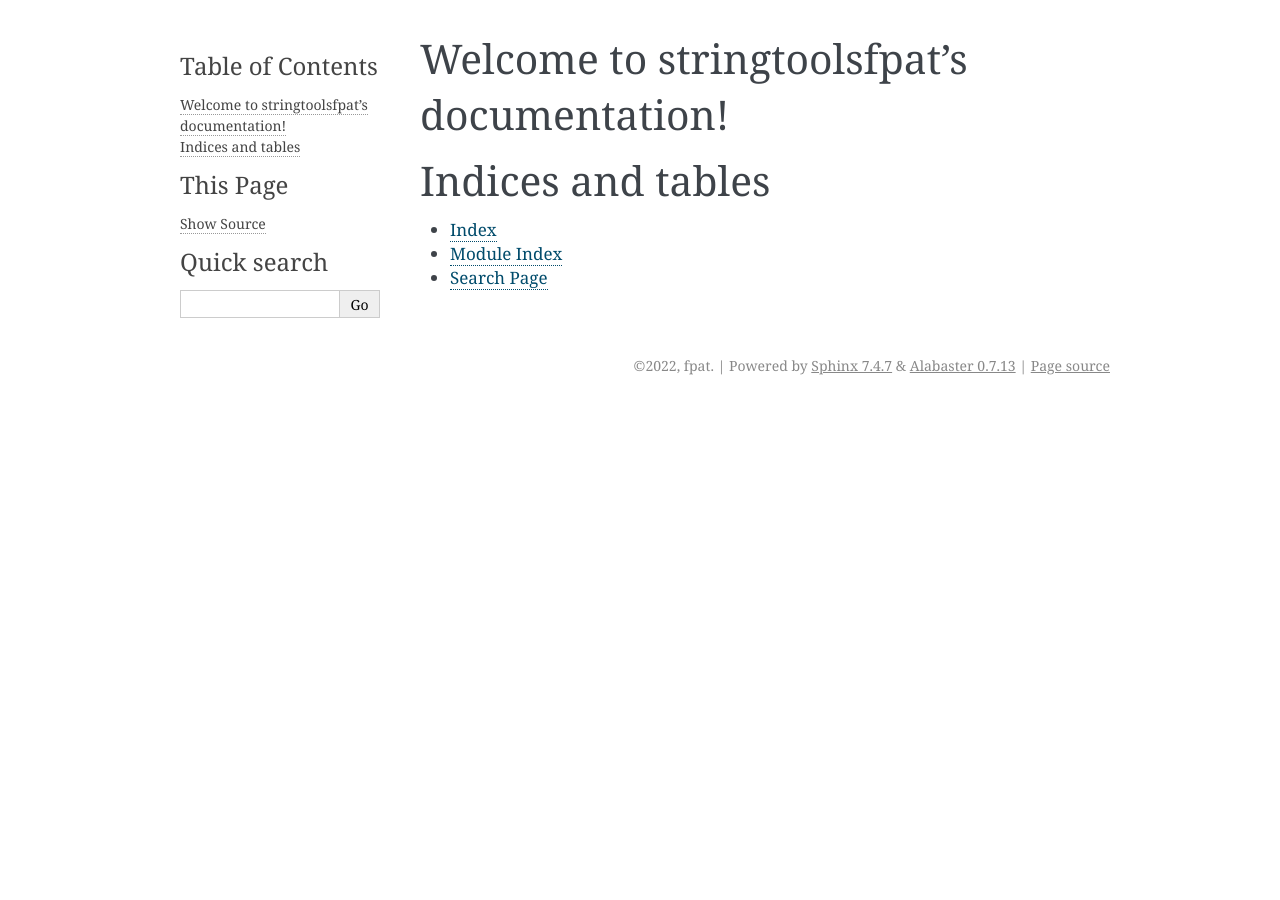
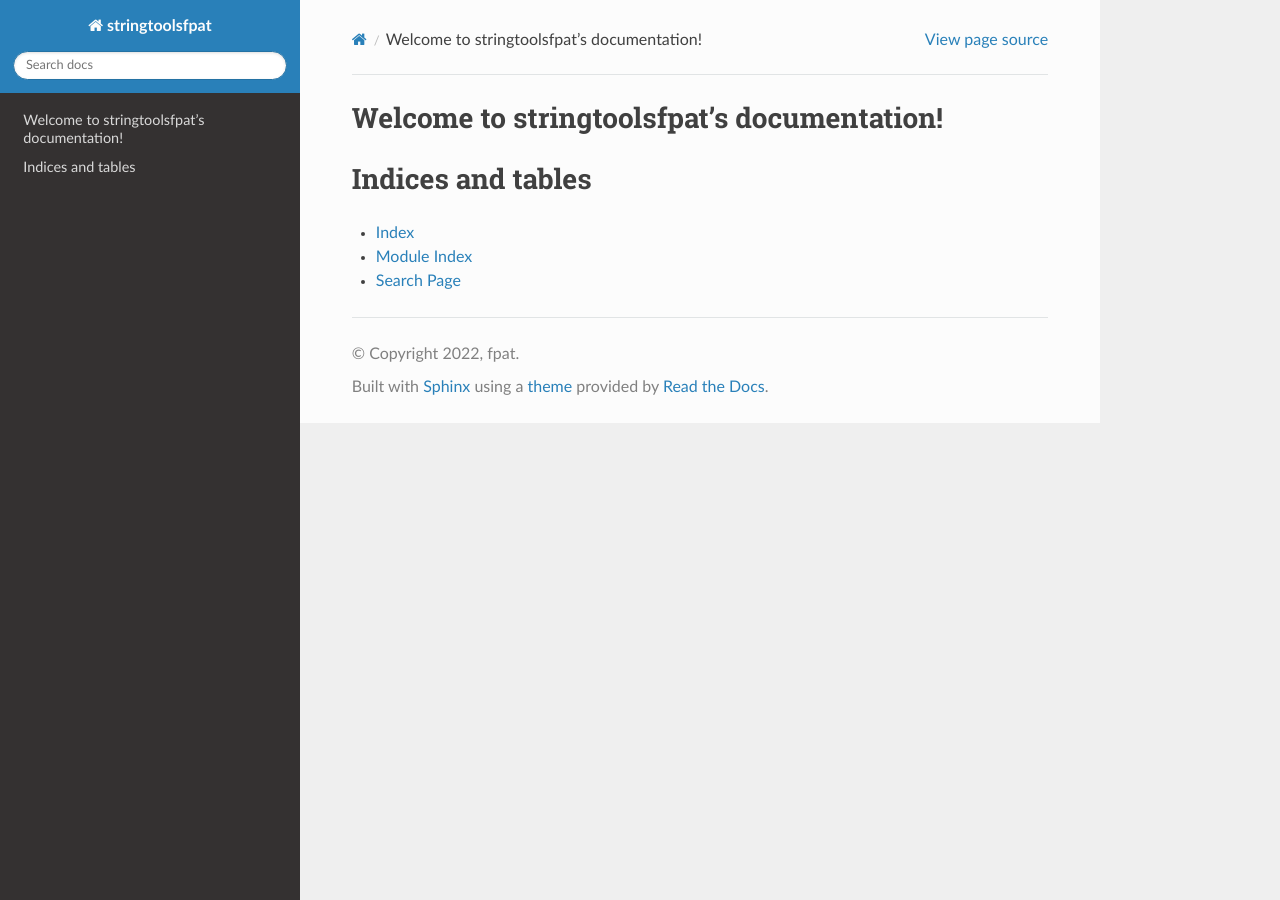
Before and after one commit to fptiangco/stringtools-fpat, a Sphinx documentation site: the page built from docs/index.rst, in a window 1280 px wide. Built offline with Sphinx 7.4.7 and the Read the Docs theme 2.0.0, drawn with Linux system fonts in a browser that asks for light colours.

```diff
--- a/docs/conf.py
+++ b/docs/conf.py
@@ -43,8 +43,8 @@
 # The theme to use for HTML and HTML Help pages.  See the documentation for
 # a list of builtin themes.
 #
-html_theme = "alabaster"
-# html_theme = 'sphinx_rtd_theme'
+#html_theme = "alabaster"
+html_theme = "sphinx_rtd_theme"
 
 # Add any paths that contain custom static files (such as style sheets) here,
 # relative to this directory. They are copied after the builtin static files,
--- a/setup.py
+++ b/setup.py
@@ -5,7 +5,7 @@
 
 setup(
     name="stringtoolsfpat",
-    version="0.0.37",
+    version="0.0.38",
     packages=find_packages(),
     description="String tools",
     long_description=README_MD,
```
